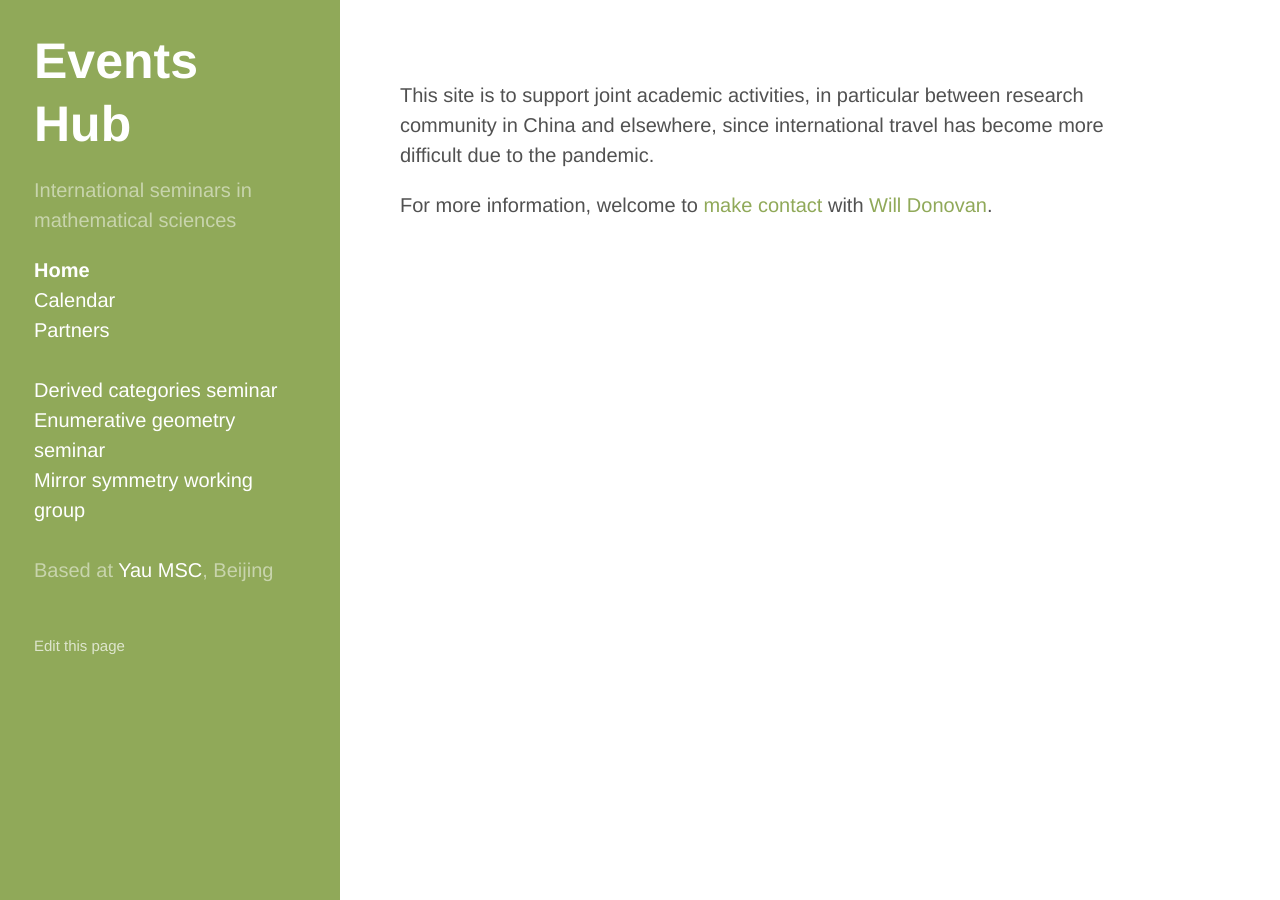
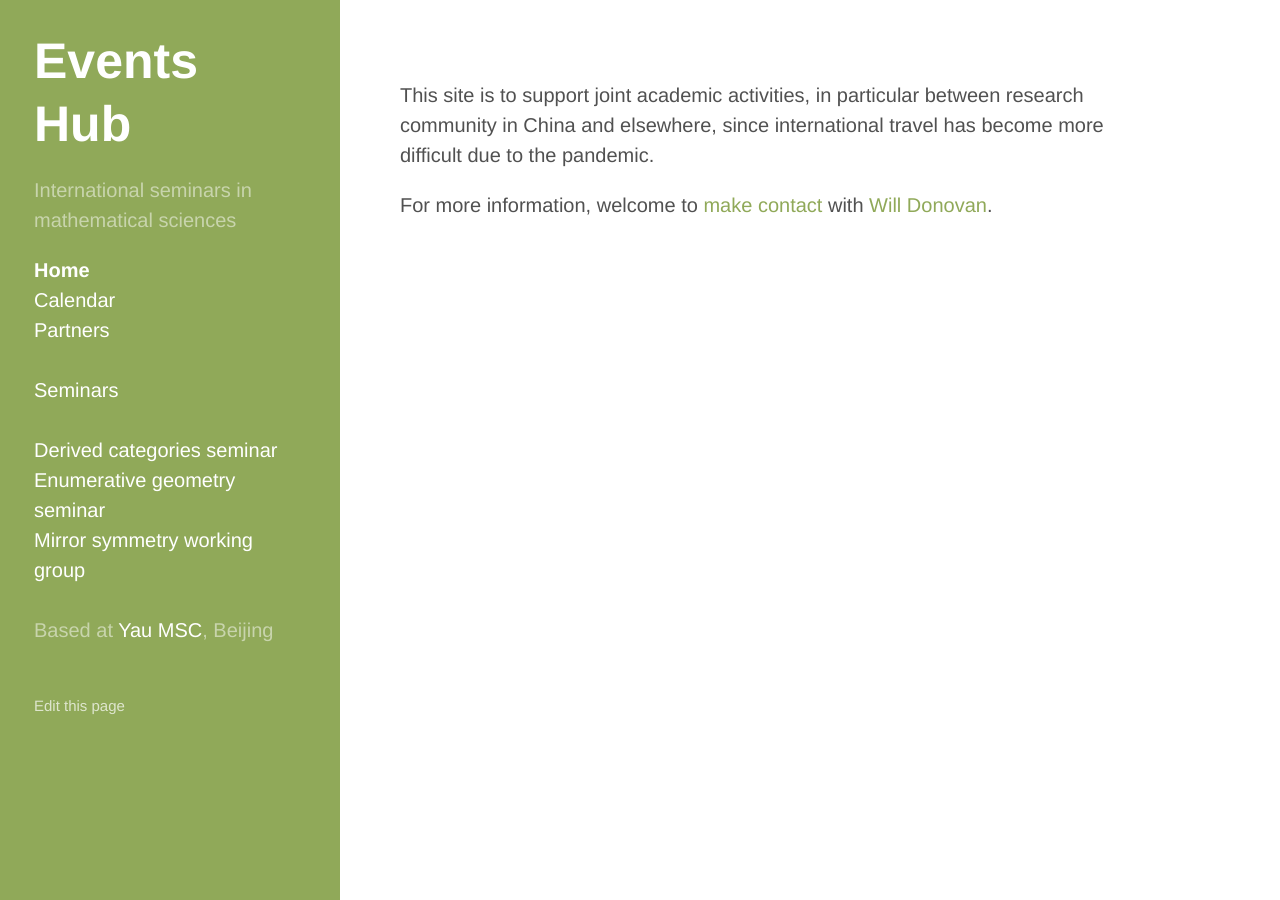
Before and after one commit to yau-msc-events/yau-msc-events.github.io, a Jekyll site: the page built from index.md, in a window 1280 px wide. Built offline with Jekyll 4.4.1, drawn with Linux system fonts in a browser that asks for light colours.

Commit message:
Update sidebar.html

```diff
--- a/_includes/sidebar.html
+++ b/_includes/sidebar.html
@@ -30,6 +30,16 @@
       {% assign pages_list = site.pages | sort:"name" %}
       {% for node in pages_list %}
         {% if node.title != null %}
+          {% if node.layout == "seminarlist" %}
+            <a class="sidebar-nav-item{% if page.url == node.url %} active{% endif %}" href="{{ site.baseurl }}{{ node.url }}">{{ node.title }}</a>
+          {% endif %}
+        {% endif %}
+      {% endfor %}
+
+      <br>
+      {% assign pages_list = site.pages | sort:"name" %}
+      {% for node in pages_list %}
+        {% if node.title != null %}
           {% if node.layout == "seminarpage" %}
             <a class="sidebar-nav-item{% if page.url == node.url %} active{% endif %}" href="{{ site.baseurl }}{{ node.url }}">{{ node.title }}</a>
           {% endif %}
```
